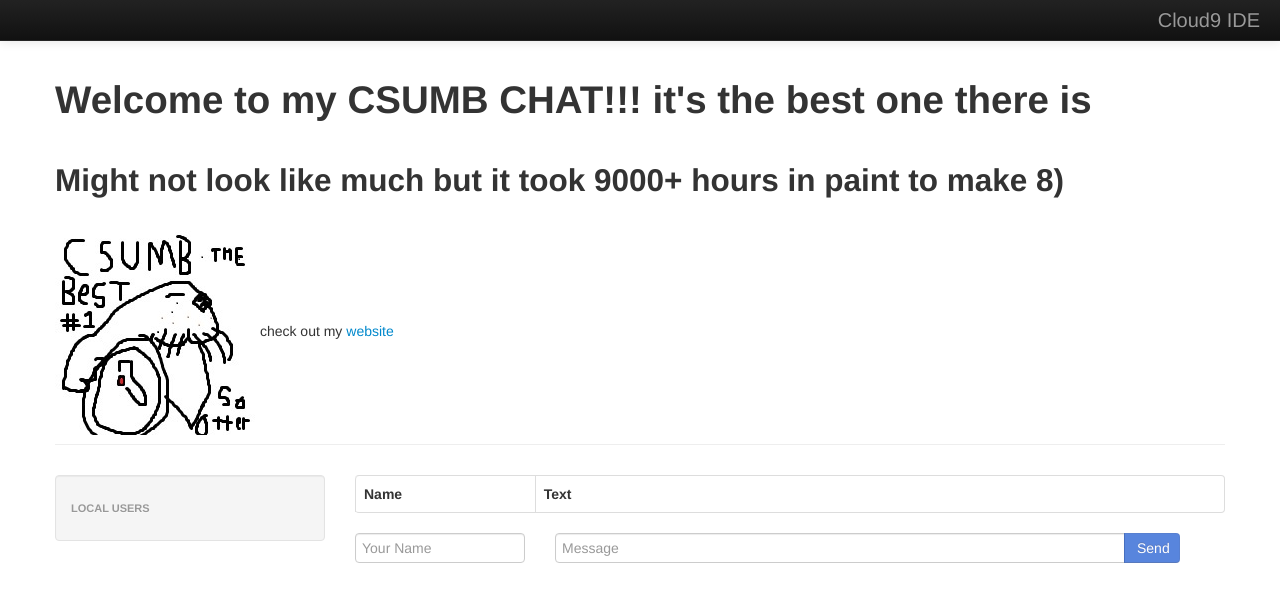
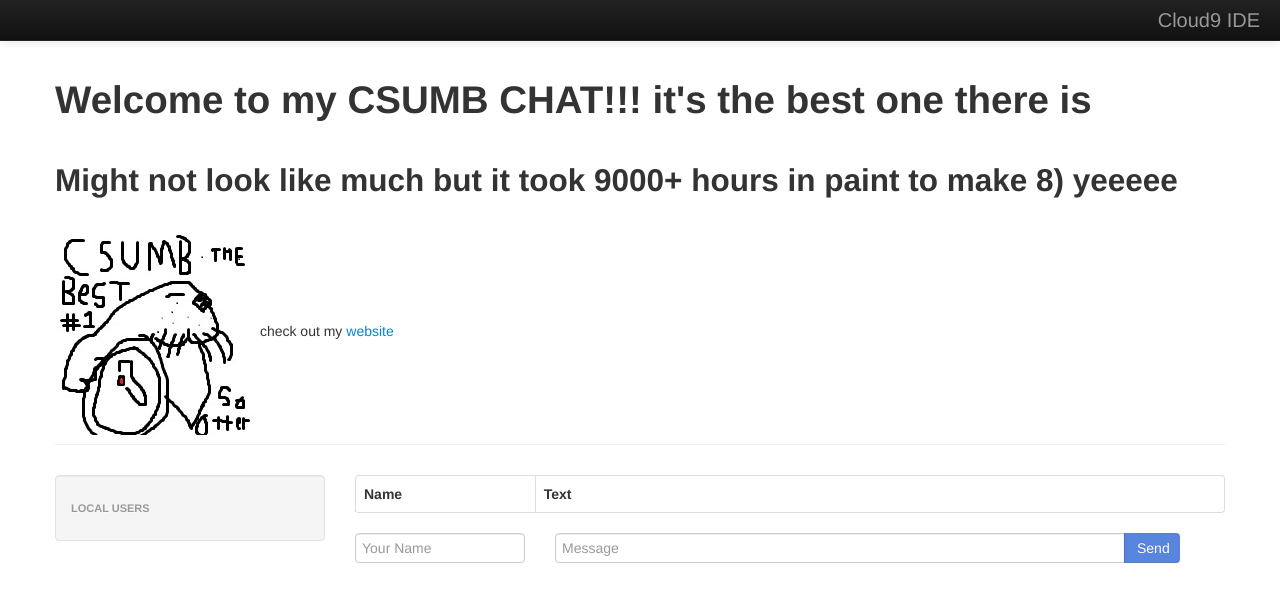
Before and after one commit to CSUMB-SCD/homework-1-hcheer, a website: page client/index.html in a window 1280 px wide. Drawn offline with nearby package versions, Linux system fonts and the light colour scheme; no server answers.

```diff
--- a/client/index.html
+++ b/client/index.html
@@ -56,7 +56,7 @@
       </div>
       <div class="page-header">
         <h1>Welcome to my CSUMB CHAT!!! it's the best one there is</h1><br/>
-        <h2>Might not look like much but it took 9000+ hours in paint to make 8)</h2><br/>
+        <h2>Might not look like much but it took 9000+ hours in paint to make 8) yeeeee</h2><br/>
         <img src ="img/the-best-otter.jpg" alt = "don't lie you know it">
         check out my <a href="https://sites.google.com/view/rapidadvance">website</a>
       </div>
```
